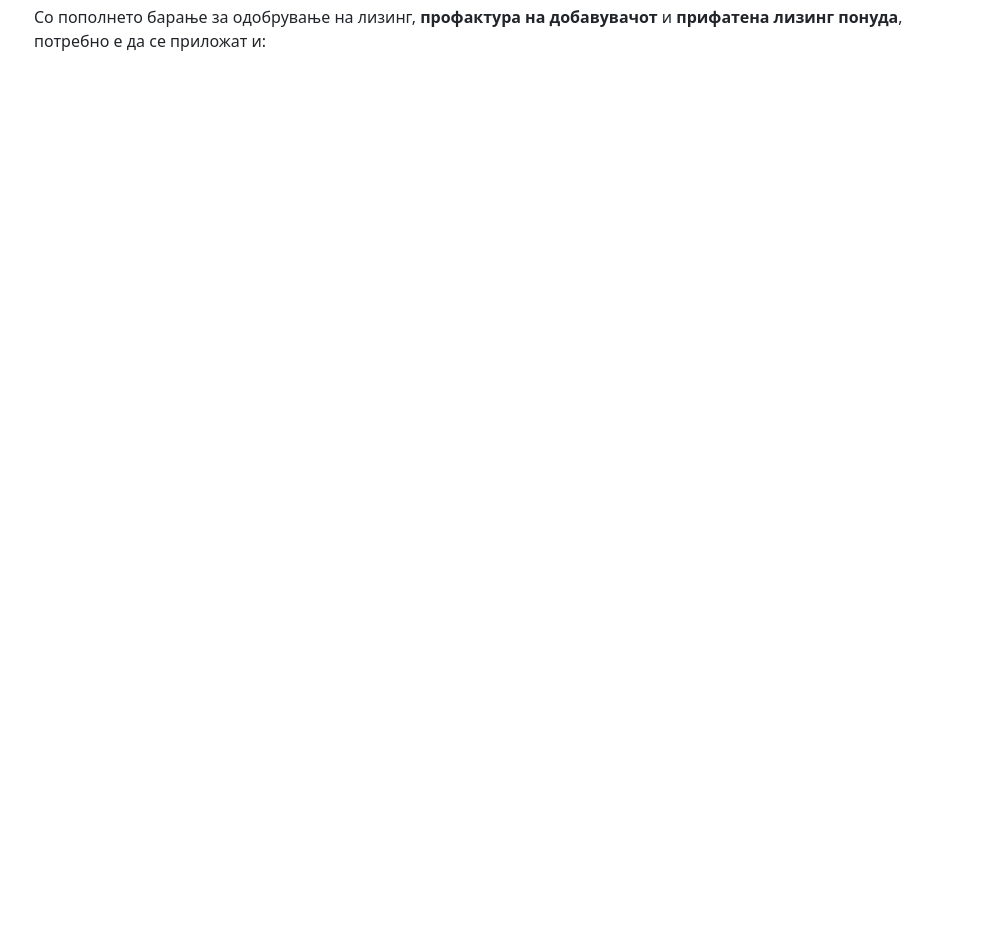
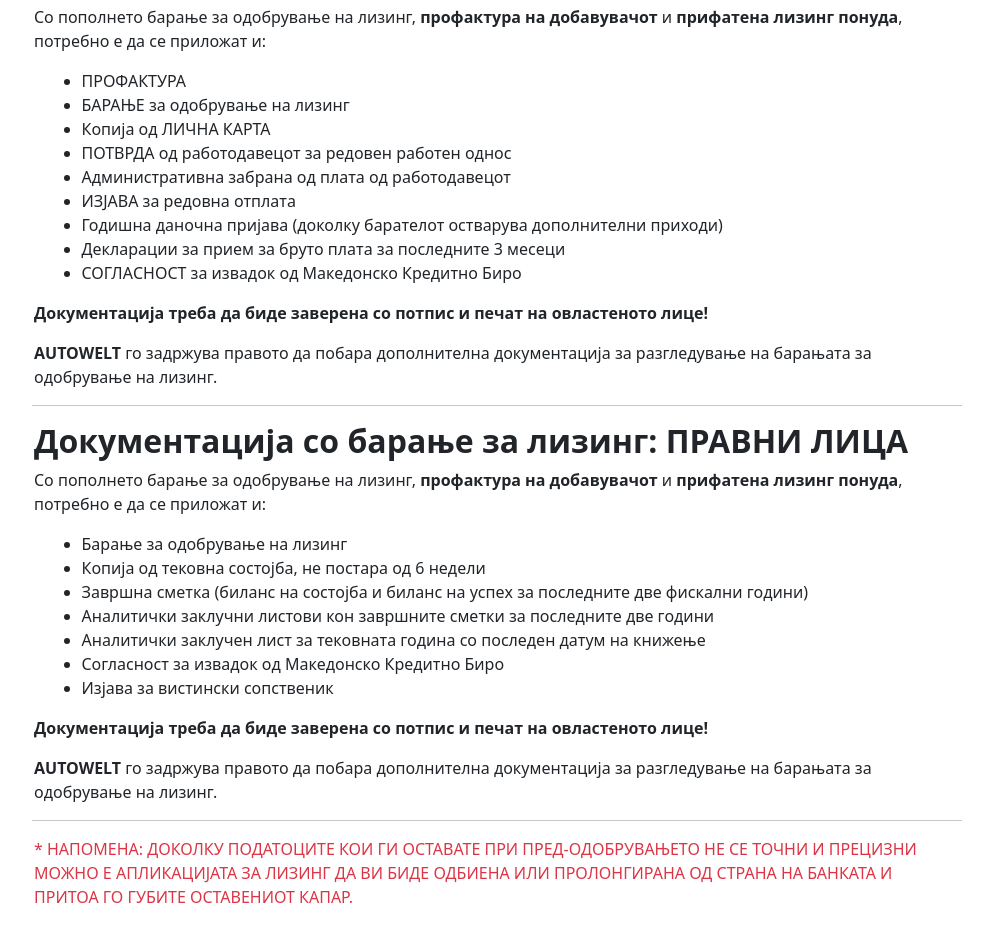
Before and after one commit to Jocka13/AutoWelt, a Vue app: page / in a window 1280 px wide. Shown: the part 1646-2571 px from the top of the page, without its empty margins (143-1136 px from the left). Before the commit the page ends 1699 px from the top, so only its background shows below. Built offline with nearby package versions, Linux system fonts and the light colour scheme.

Commit message:
Finished

```diff
--- a/src/assets/scss/apps.scss
+++ b/src/assets/scss/apps.scss
@@ -2,3 +2,6 @@
 .object-fit-cover{
   object-fit: cover;
 }
+.ratio-131x108{
+  --bs-aspect-ratio: calc(108/131 * 100%);
+}
--- a/src/components/AutoWeltBody.vue
+++ b/src/components/AutoWeltBody.vue
@@ -47,9 +47,50 @@
     <div class="row">
       <div class="col-10 mx-auto">
         <h2 class="fw-bold">Документација со барање за лизинг: ФИЗИЧКИ ЛИЦА</h2>
-        <p class="mb-0">Со пополнето барање за одобрување на лизинг, <strong>профактура на добавувачот</strong> и <strong>прифатена лизинг понуда</strong>, потребно е да се приложат и:</p>
+        <p>Со пополнето барање за одобрување на лизинг, <strong>профактура на добавувачот</strong> и <strong>прифатена лизинг понуда</strong>, потребно е да се приложат и:</p>
       </div>
+      <ul class="col-9 mx-auto">
+        <li>ПРОФАКТУРА</li>
+        <li>БАРАЊЕ за одобрување на лизинг</li>
+        <li>Копија од ЛИЧНА КАРТА</li>
+        <li>ПОТВРДА од работодавецот за редовен работен однос</li>
+        <li>Административна забрана од плата од работодавецот</li>
+        <li>ИЗЈАВА за редовна отплата</li>
+        <li>Годишна даночна пријава (доколку барателот остварува дополнителни приходи)</li>
+        <li>Декларации за прием за бруто плата за последните 3 месеци</li>
+        <li>СОГЛАСНОСТ за извадок од Македонско Кредитно Биро</li>
+      </ul>
+      <p class="col-10 mx-auto"><strong>Документација треба да биде заверена со потпис и печат на овластеното лице!</strong></p>
+      <p class="col-10 mx-auto mb-0"><strong>AUTOWELT</strong> го задржува правото да побара дополнителна документација за разгледување на барањата за одобрување на лизинг.
+      </p>
     </div>
+    <hr class="col-10 mx-auto">
+     <div class="row">
+       <div class="col-10 mx-auto">
+         <h2 class="fw-bold">Документација со барање за лизинг: ПРАВНИ ЛИЦА</h2>
+          <p>Со пополнето барање за одобрување на лизинг, <strong>профактура на добавувачот</strong> и <strong>прифатена лизинг понуда</strong>, потребно е да се приложат и:</p>
+       </div>
+        <ul class="col-9 mx-auto">
+          <li>Барање за одобрување на лизинг</li>
+          <li>Копија од тековна состојба, не постара од 6 недели</li>
+          <li>Завршна сметка (биланс на состојба и биланс на успех за последните две фискални години)</li>
+          <li>Аналитички заклучни листови кон завршните сметки за последните две години</li>
+          <li>Аналитички заклучен лист за тековната година со последен датум на книжење</li>
+          <li>Согласност за извадок од Македонско Кредитно Биро</li>
+          <li>Изјава за вистински сопственик </li>
+        </ul>
+        <p class="col-10 mx-auto"><strong>Документација треба да биде заверена со потпис и печат на овластеното лице!</strong></p>
+        <p class="col-10 mx-auto mb-0"><strong>AUTOWELT</strong> го задржува правото да побара дополнителна документација за разгледување на барањата за одобрување на лизинг.
+        </p>
+     </div>
+    <hr class="col-10 mx-auto">
+    <div class="row">
+      <p class="text-danger col-10 mx-auto">* НАПОМЕНА: ДОКОЛКУ ПОДАТОЦИТЕ КОИ ГИ ОСТАВАТЕ ПРИ ПРЕД-ОДОБРУВАЊЕТО
+      НЕ СЕ ТОЧНИ И ПРЕЦИЗНИ МОЖНО Е АПЛИКАЦИЈАТА ЗА ЛИЗИНГ ДА ВИ БИДЕ ОДБИЕНА ИЛИ
+      ПРОЛОНГИРАНА ОД СТРАНА НА БАНКАТА И ПРИТОА ГО ГУБИТЕ ОСТАВЕНИОТ КАПАР.
+      </p>
+    </div>
+
   </div>
 </main>
 </template>
```
